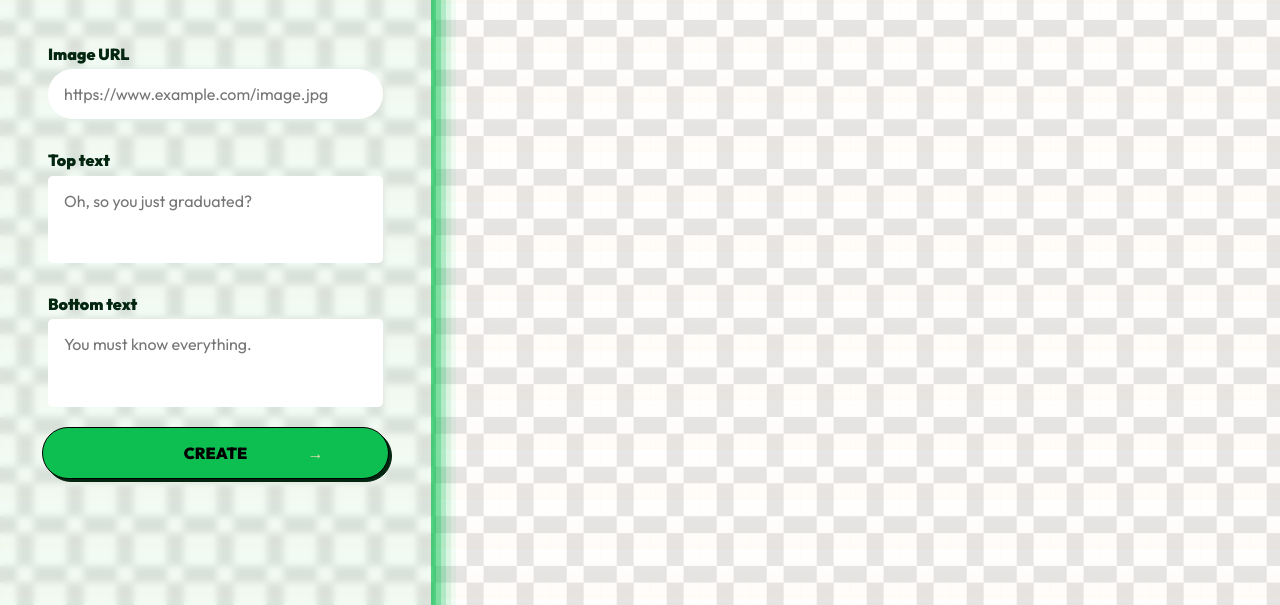
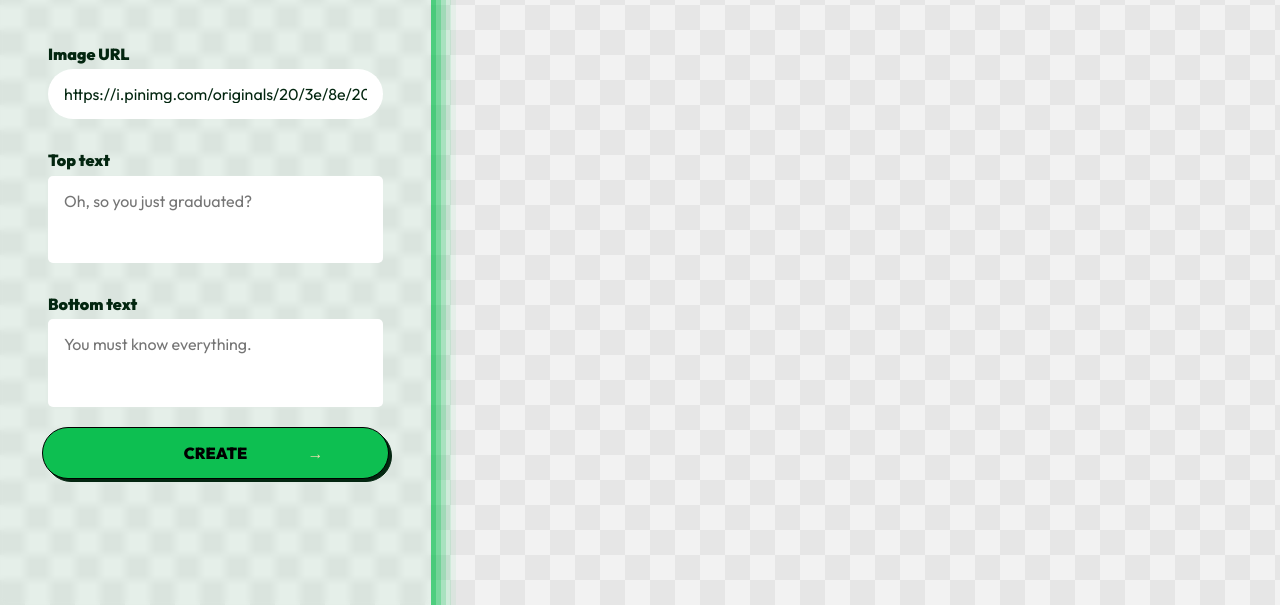
Before and after one commit to cdsantiago/memeworks, a plain HTML site: page index.html in a window 1280 px wide. Shown: the part 195-800 px from the top of the page. Drawn offline with nearby package versions, Linux system fonts and the light colour scheme.

Commit message:
changed backgroung pattern, added default value to image input

```diff
--- a/base.css
+++ b/base.css
@@ -43,7 +43,7 @@ h3 {
 #main-container {
   display: flex;
   background-color: white;
-  background-image: url("transparency.png");
+  background: url("pattern.svg") 0 0/16px 16px #f2f2f2;
   background-size: 50px;
   background-repeat: repeat;
   width: 100vw;
--- a/index.html
+++ b/index.html
@@ -38,7 +38,9 @@
 
                 <label for="image-url">Image URL</label>
 
-                <input type="text" name="image" id="image-url" placeholder="https://www.example.com/image.jpg" required>
+                <input type="text" name="image" id="image-url"
+                    value="https://i.pinimg.com/originals/20/3e/8e/203e8e61add4121c48f1aad43f6abd57.jpg"
+                    placeholder="https://www.example.com/image.jpg" required>
 
 
                 <label for="top-text">Top text</label>
```
Also changed, not shown: pattern.svg (added), transparency.png (deleted).
